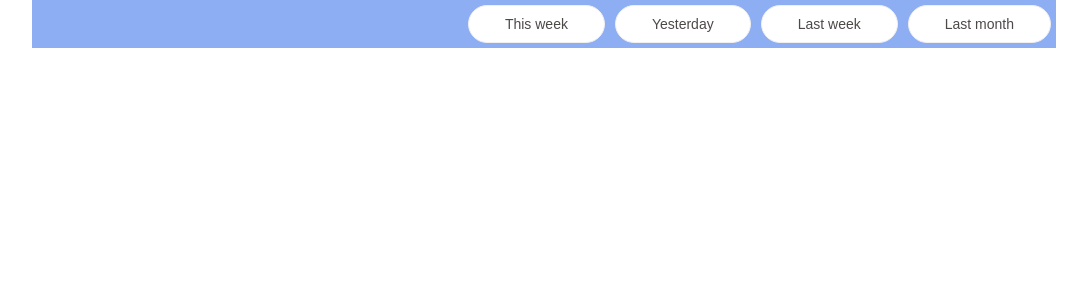
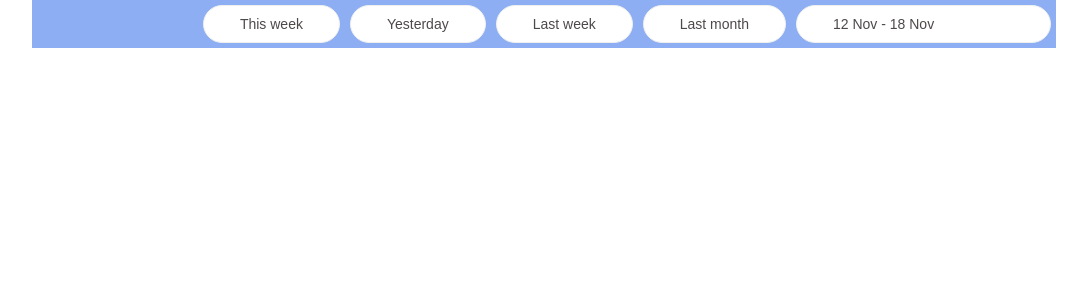
Before and after one commit to riddhiparmarbrainvire/esdashboard, a Next.js app: page / in a window 1280 px wide. Both pictures are taken after a click on the button "Last week". Shown: the top 300 px of the page, without its empty margins (96-1183 px from the left). Built offline with nearby package versions, Linux system fonts and the light colour scheme.

Commit message:
date functionality done

```diff
--- a/src/components/ButtonFilter.tsx
+++ b/src/components/ButtonFilter.tsx
@@ -8,6 +8,12 @@ const ButtonFilter = () => {
     useState<Date | null>(null);
   const [startWeekDate, setStartWeekDate] = useState<Date | null>(null);
   const [endWeekDate, setEndWeekDate] = useState<Date | null>(null);
+  const [startLastWeekDate, setStartLastWeekDate] = useState<Date | null>(null);
+  const [endLastWeekDate, setEndLastWeekDate] = useState<Date | null>(null);
+  const [startLastWMonthDate, setStartLastMonthDate] = useState<Date | null>(
+    null
+  );
+  const [endLastMonthDate, setEndLastMonthDate] = useState<Date | null>(null);
   const [option, setOption] = useState<string | null>(null);
 
   const handleButtonClick = (option: string) => {
@@ -20,26 +26,45 @@ const ButtonFilter = () => {
         setOption(option);
         break;
       case "thisWeek":
-        // Calculate the start of the current week (Sunday)
         const startOfWeek = new Date(currentDate);
         startOfWeek.setDate(currentDate.getDate() - currentDate.getDay());
 
-        // Calculate the end of the current week (Saturday)
         const endOfWeek = new Date(currentDate);
         endOfWeek.setDate(currentDate.getDate() + (6 - currentDate.getDay()));
 
-        // Update startWeekDate and endWeekDate state variables
         setStartWeekDate(startOfWeek);
         setEndWeekDate(endOfWeek);
         setOption(option);
         break;
       case "lastWeek":
-        // Logic to calculate start and end dates of the last week
-        // Update startWeekDate and endWeekDate state variables
+        const startOfLastWeek = new Date(currentDate);
+        startOfLastWeek.setDate(
+          currentDate.getDate() - currentDate.getDay() - 7
+        );
+
+        const endOfLastWeek = new Date(currentDate);
+        endOfLastWeek.setDate(currentDate.getDate() - currentDate.getDay() - 1);
+
+        setStartLastWeekDate(startOfLastWeek);
+        setEndLastWeekDate(endOfLastWeek);
+        setOption(option);
         break;
       case "lastMonth":
-        // Logic to calculate start and end dates of the last month
-        // Update startWeekDate and endWeekDate state variables
+        const firstDayOfLastMonth = new Date(
+          currentDate.getFullYear(),
+          currentDate.getMonth() - 1,
+          1
+        );
+
+        const lastDayOfLastMonth = new Date(
+          currentDate.getFullYear(),
+          currentDate.getMonth(),
+          0
+        );
+
+        setStartLastMonthDate(firstDayOfLastMonth);
+        setEndLastMonthDate(lastDayOfLastMonth);
+        setOption(option);
         break;
       default:
         break;
@@ -63,15 +88,27 @@ const ButtonFilter = () => {
         text="Yesterday"
         onClick={() => handleButtonClick("yesterday")}
       />
-      <SingleButton text="Last week" />
-      <SingleButton text="Last month" />
+      <SingleButton
+        text="Last week"
+        onClick={() => handleButtonClick("lastWeek")}
+      />
+      <SingleButton
+        text="Last month"
+        onClick={() => handleButtonClick("lastMonth")}
+      />
       <DateInput
         startWeekDate={startWeekDate}
         endWeekDate={endWeekDate}
+        startLastWeekDate={startLastWeekDate}
+        startLastWMonthDate={startLastWMonthDate}
+        endLastWeekDate={endLastWeekDate}
+        setStartLastWeekDate={setStartLastWeekDate}
+        setEndLastMonthDate={setEndLastMonthDate}
         yesterdaysSelectedDate={yesterdaysSelectedDate}
         setYesterdaysSelectedDate={setYesterdaysSelectedDate}
         setStartWeekDate={setStartWeekDate}
         setEndWeekDate={setEndWeekDate}
+        endLastMonthDate={endLastMonthDate}
         placeholder="Select Date"
         option={option}
         handleDateChange={handleDateChange}
--- a/src/components/DateInput.tsx
+++ b/src/components/DateInput.tsx
@@ -10,6 +10,7 @@ const Wrapper = styled.div`
   .react-datepicker__day--selected,
   .react-datepicker__day--in-selecting-range {
     background-color: #34554a;
+    color: #fff;
   }
   .react-datepicker__day--selected,
   .react-datepicker__day--in-selecting-range,
@@ -24,6 +25,20 @@ const Wrapper = styled.div`
   .react-datepicker__year-text--in-selecting-range,
   .react-datepicker__year-text--in-range {
     background-color: #34554a;
+    color: #fff;
+    border-radius: 20px;
+  }
+
+  .react-datepicker__week--selected {
+    background-color: #34554a;
+    border-radius: 20px;
+    color: #fff;
+  }
+
+  .react-datepicker__week--keyboard-selected {
+    background-color: #34554a;
+    border-radius: 20px;
+    color: #fff;
   }
 `;
 
@@ -37,35 +52,13 @@ const DateInput = ({
   setEndWeekDate,
   option,
   handleDateChange,
+  endLastWeekDate,
+  startLastWeekDate,
+  setStartLastWeekDate,
+  setEndLastWeekDate,
+  startLastWMonthDate,
+  endLastMonthDate,
 }: any) => {
-  const formatDateWithOrdinal = (date: Date | null): string => {
-    if (!date) {
-      return "";
-    }
-
-    const day = date.getDate();
-    // console.log(day, "day"); 21
-    const month = date.toLocaleString("default", { month: "short" });
-    // console.log(month, "month"); Nov
-    const suffix = (day: number): string => {
-      if (day >= 11 && day <= 13) {
-        return "th";
-      }
-      switch (day % 10) {
-        case 1:
-          return "st";
-        case 2:
-          return "nd";
-        case 3:
-          return "rd";
-        default:
-          return "th";
-      }
-    };
-
-    return `${day}${suffix(day)} ${month}`;
-  };
-
   return (
     <div>
       {option === "yesterday" && (
@@ -92,7 +85,34 @@ const DateInput = ({
           />
         </Wrapper>
       )}
-      <p>{formatDateWithOrdinal(yesterdaysSelectedDate)}</p>
+
+      {option === "lastWeek" && (
+        <Wrapper>
+          <DateInputField
+            selected={startLastWeekDate}
+            placeholderText={placeholder}
+            onChange={handleDateChange}
+            startDate={startLastWeekDate}
+            endDate={endLastWeekDate}
+            selectsRange
+            dateFormat="d MMM"
+          />
+        </Wrapper>
+      )}
+
+      {option === "lastMonth" && (
+        <Wrapper>
+          <DateInputField
+            selected={startLastWMonthDate}
+            placeholderText={placeholder}
+            onChange={handleDateChange}
+            startDate={startLastWMonthDate}
+            endDate={endLastMonthDate}
+            selectsRange
+            dateFormat="d MMM"
+          />
+        </Wrapper>
+      )}
     </div>
   );
 };
--- a/src/styles/dashboard.styles.tsx
+++ b/src/styles/dashboard.styles.tsx
@@ -1,5 +1,17 @@
 import styled from "styled-components";
 import DatePicker from "react-datepicker";
+
+type ColumnProps = {
+  size?: number;
+  sizeSm?: number;
+  sizeMd?: number;
+  sizeLg?: number;
+  sizeXl?: number;
+  flex?: string;
+  flexDirection?: string;
+  marginTop?: number;
+  marginLeft?: number;
+};
 
 export const ButtonContainer = styled.div`
   background-color: #8daef2;
@@ -51,3 +63,22 @@ export const DateInputField = styled(DatePicker)`
     transform: scale(0.98);
   }
 `;
+
+export const Header = styled.div`
+  border: 2px solid red;
+`;
+
+export const Columns = styled.div`
+  height: 100%;
+  width: 100%;
+  display: flex;
+`;
+
+export const Column = styled.div<ColumnProps>`
+  flex: ${({ size }) => size};
+  flex-direction: ${({ flexDirection }) => flexDirection};
+  margin-top: ${({ marginTop }) => marginTop + `px`};
+  margin-left: ${({ marginLeft }) => marginLeft + `px`};
+  border: 1px solid red;
+  margin: 2px
+`;
```
Also changed, not shown: src/components/Dashboard.tsx (+12 -0 lines), src/components/Header.tsx (added, +7 -0 lines).
